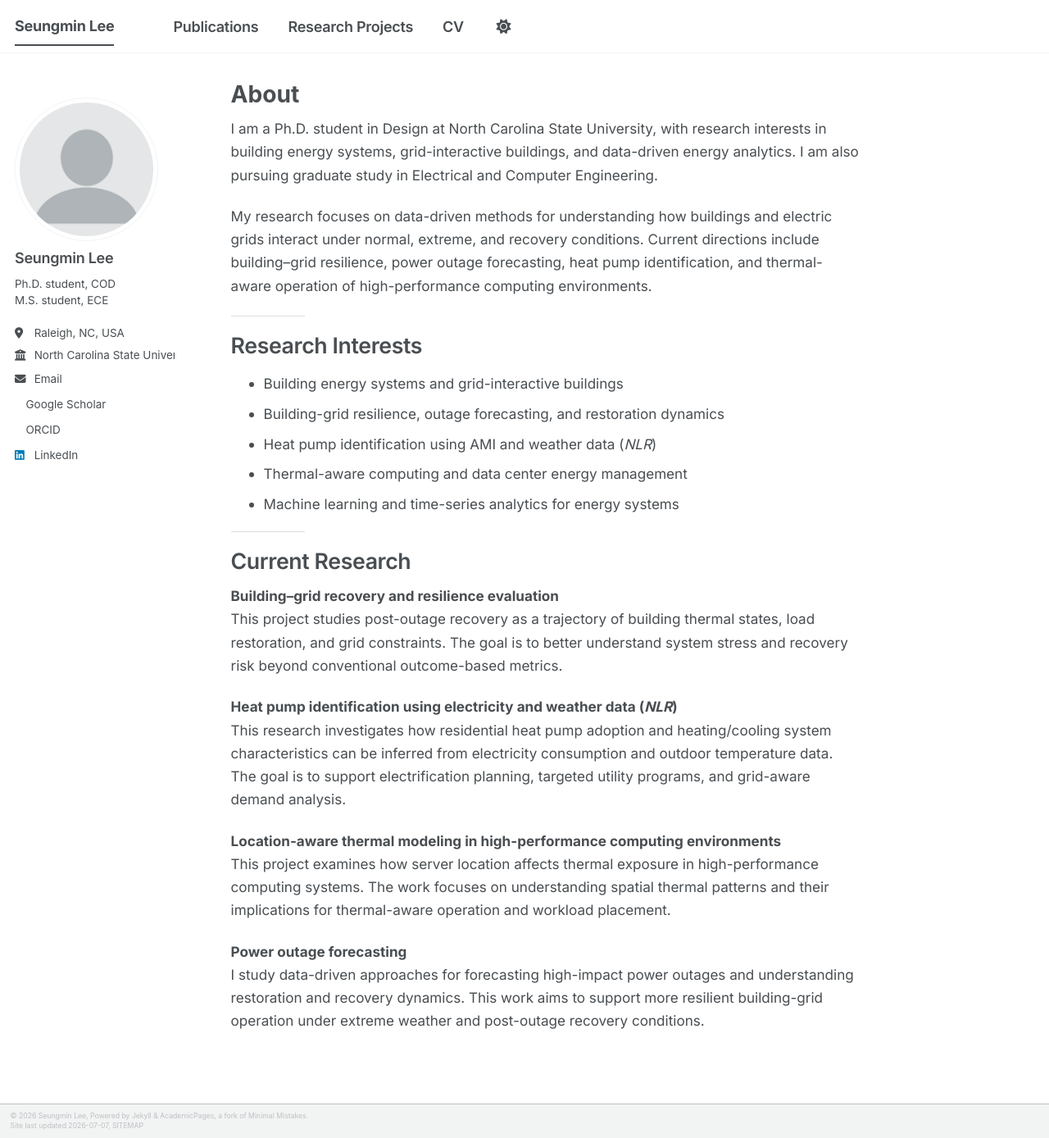
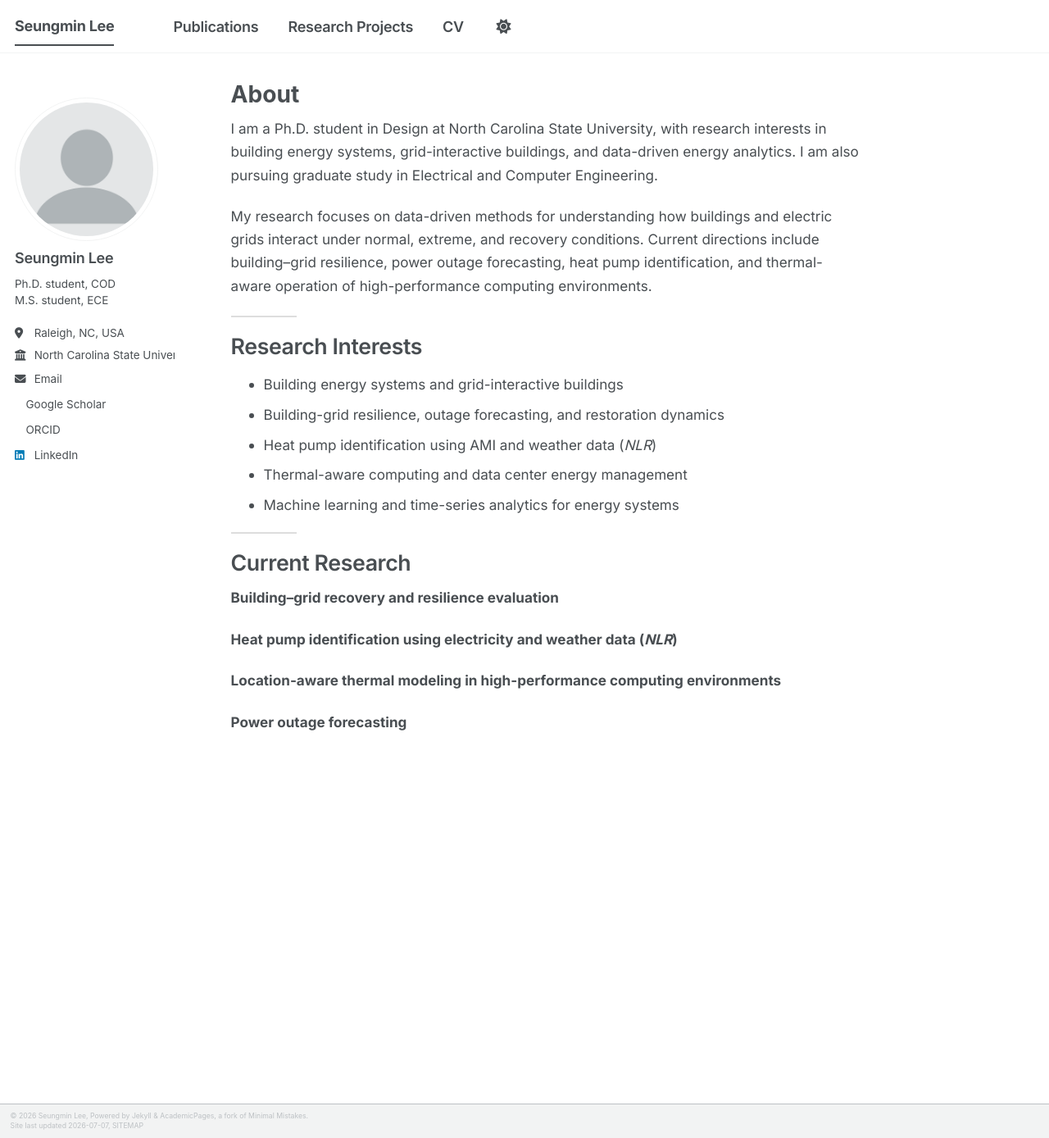
Before and after one commit to seungmi-nii/seungmi-nii.github.io, a Jekyll site: the page built from _pages/about.md, in a window 1280 px wide and 1388 px high. Shown: the whole window at 82% size. Built offline with Jekyll 4.4.1, drawn with Linux system fonts in a browser that asks for light colours; a style sheet for code colours, icons or effects is not loaded.

Commit message:
Modify horizontal rule styles in about.md
Updated horizontal rule styles and adjusted widths in the about page.

```diff
--- a/_pages/about.md
+++ b/_pages/about.md
@@ -11,7 +11,7 @@ I am a Ph.D. student in Design at North Carolina State University, with research
 
 My research focuses on data-driven methods for understanding how buildings and electric grids interact under normal, extreme, and recovery conditions. Current directions include building–grid resilience, power outage forecasting, heat pump identification, and thermal-aware operation of high-performance computing environments.
 
-<hr style="border:0; border-top:1px solid #dddddd; width:90px; margin:1.1em 0;">
+<hr style="border:0; border-top:2px solid #dddddd; width:80px; margin:1.1em 0;">
 
 Research Interests
 ======
@@ -22,19 +22,15 @@ Research Interests
 - Thermal-aware computing and data center energy management
 - Machine learning and time-series analytics for energy systems
 
-<hr style="border:0; border-top:1px solid #dddddd; width:90px; margin:1.1em 0;">
+<hr style="border:0; border-top:2px solid #dddddd; width:80px; margin:1.1em 0;">
 
 Current Research
 ======
 
 **Building–grid recovery and resilience evaluation**
-This project studies post-outage recovery as a trajectory of building thermal states, load restoration, and grid constraints. The goal is to better understand system stress and recovery risk beyond conventional outcome-based metrics.
 
 **Heat pump identification using electricity and weather data (*NLR*)**
-This research investigates how residential heat pump adoption and heating/cooling system characteristics can be inferred from electricity consumption and outdoor temperature data. The goal is to support electrification planning, targeted utility programs, and grid-aware demand analysis.
 
 **Location-aware thermal modeling in high-performance computing environments**
-This project examines how server location affects thermal exposure in high-performance computing systems. The work focuses on understanding spatial thermal patterns and their implications for thermal-aware operation and workload placement.
 
 **Power outage forecasting**
-I study data-driven approaches for forecasting high-impact power outages and understanding restoration and recovery dynamics. This work aims to support more resilient building-grid operation under extreme weather and post-outage recovery conditions.
```
